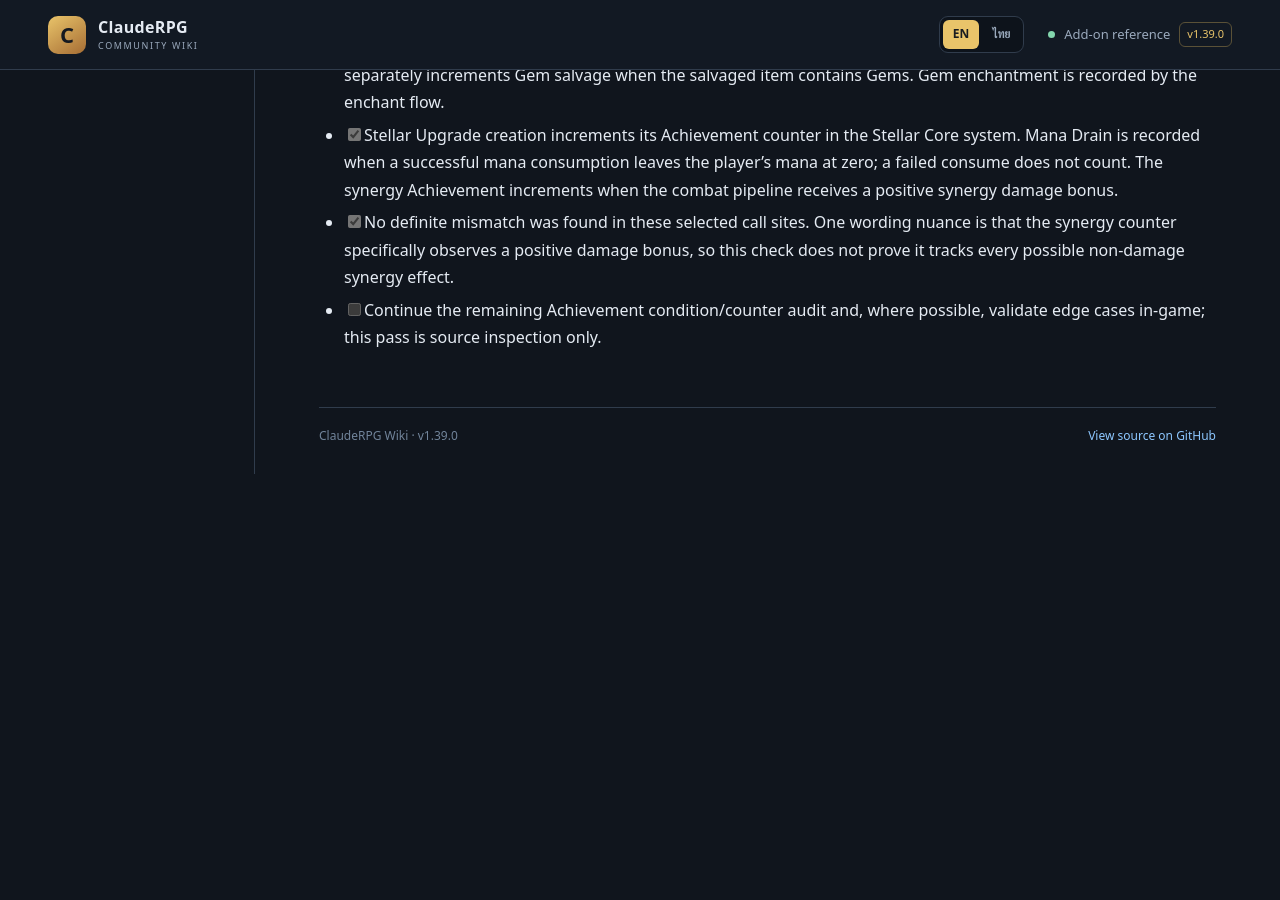
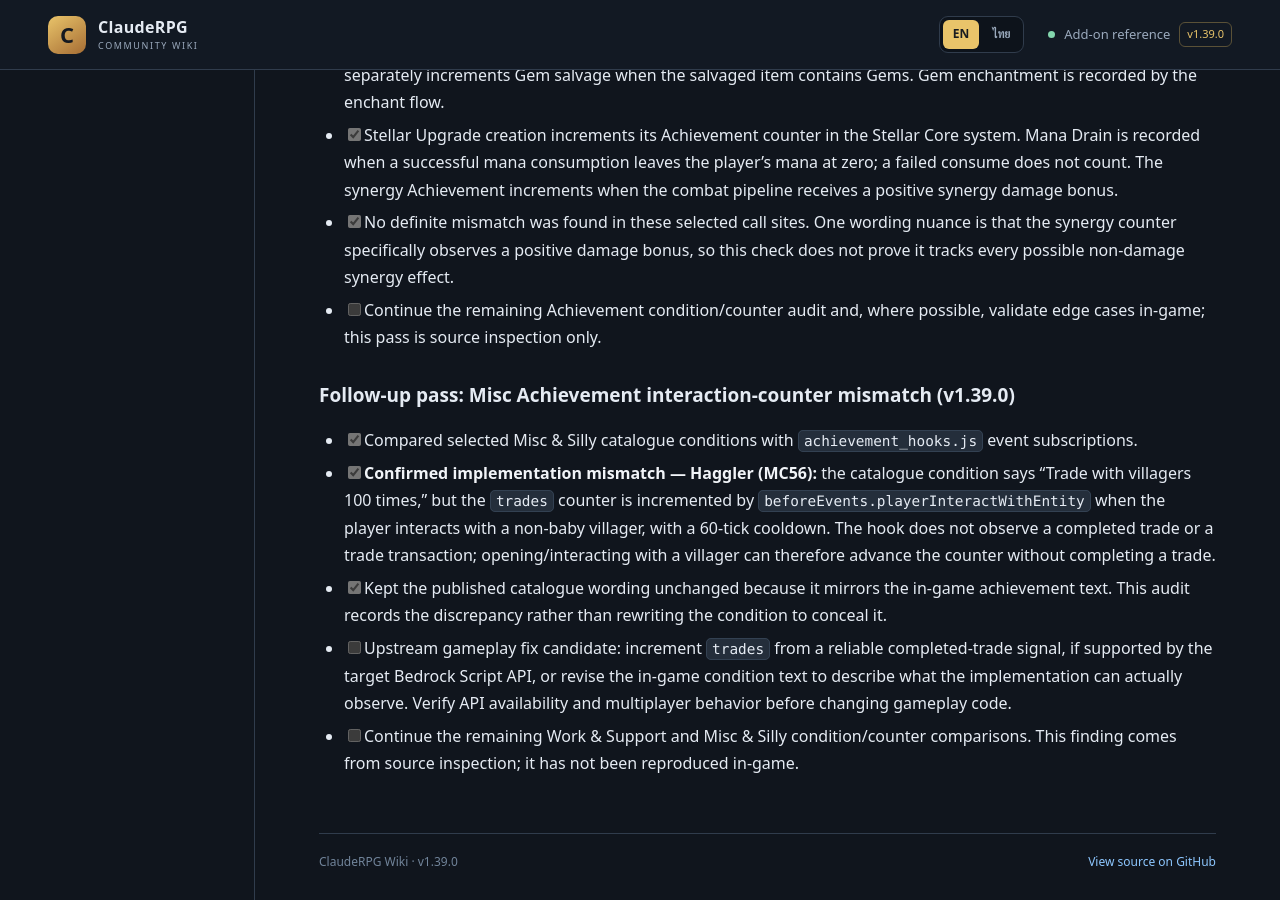
Before and after one commit to miniTorch25/ClaudeRPG-Wiki-V2, a Jekyll site: the page built from CONTENT-GAP-AUDIT.md, in a window 1280 px wide and 900 px high, scrolled down 15730 px. Built offline with Jekyll 4.4.1, drawn with Linux system fonts in a browser that asks for light colours; our own code applies the rules of GitHub Pages for plain Markdown files; before the commit the page ends 16204 px from its top, so only the background shows below that.

Commit message:
Record villager trade achievement counter mismatch

```diff
--- a/CONTENT-GAP-AUDIT.md
+++ b/CONTENT-GAP-AUDIT.md
@@ -357,3 +357,12 @@ Use these labels in editorial notes while drafting:
 - [x] Stellar Upgrade creation increments its Achievement counter in the Stellar Core system. Mana Drain is recorded when a successful mana consumption leaves the player's mana at zero; a failed consume does not count. The synergy Achievement increments when the combat pipeline receives a positive synergy damage bonus.
 - [x] No definite mismatch was found in these selected call sites. One wording nuance is that the synergy counter specifically observes a positive damage bonus, so this check does not prove it tracks every possible non-damage synergy effect.
 - [ ] Continue the remaining Achievement condition/counter audit and, where possible, validate edge cases in-game; this pass is source inspection only.
+
+
+### Follow-up pass: Misc Achievement interaction-counter mismatch (v1.39.0)
+
+- [x] Compared selected Misc & Silly catalogue conditions with `achievement_hooks.js` event subscriptions.
+- [x] **Confirmed implementation mismatch — Haggler (MC56):** the catalogue condition says “Trade with villagers 100 times,” but the `trades` counter is incremented by `beforeEvents.playerInteractWithEntity` when the player interacts with a non-baby villager, with a 60-tick cooldown. The hook does not observe a completed trade or a trade transaction; opening/interacting with a villager can therefore advance the counter without completing a trade.
+- [x] Kept the published catalogue wording unchanged because it mirrors the in-game achievement text. This audit records the discrepancy rather than rewriting the condition to conceal it.
+- [ ] Upstream gameplay fix candidate: increment `trades` from a reliable completed-trade signal, if supported by the target Bedrock Script API, or revise the in-game condition text to describe what the implementation can actually observe. Verify API availability and multiplayer behavior before changing gameplay code.
+- [ ] Continue the remaining Work & Support and Misc & Silly condition/counter comparisons. This finding comes from source inspection; it has not been reproduced in-game.
```
